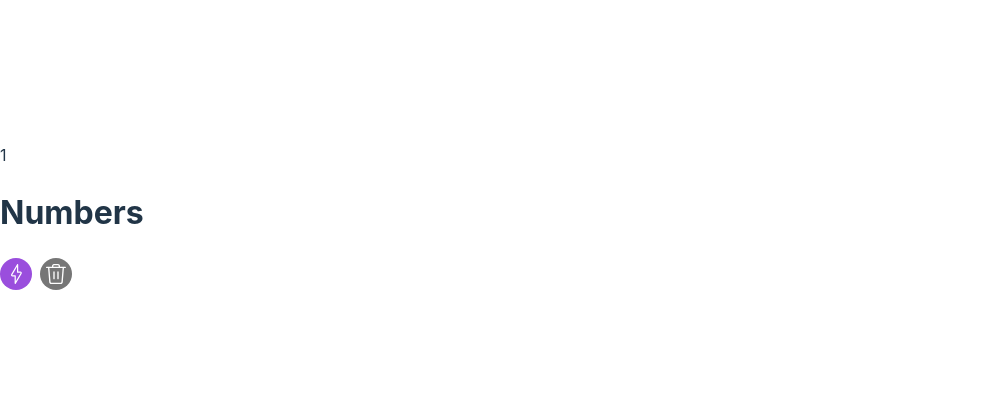
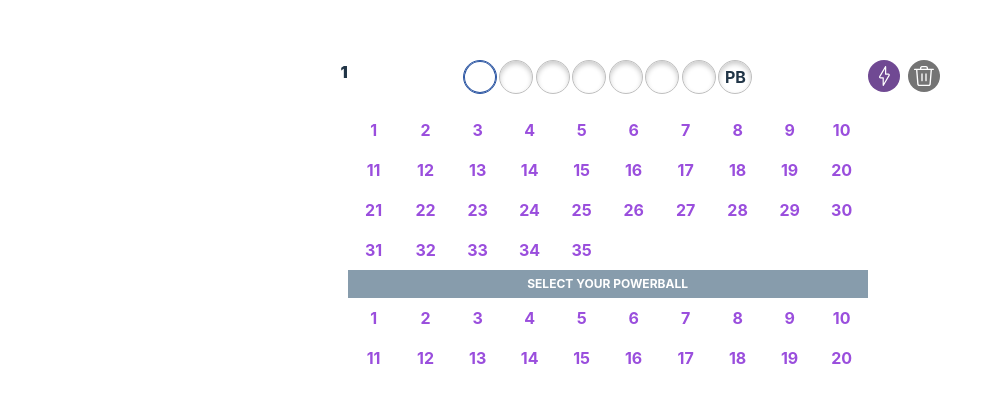
Before and after one commit to Hanzhi11/TLC, a React (Vite) app: page / in a window 1280 px wide. Shown: the part 181-584 px from the top of the page, without its empty margins (0-1003 px from the left). Built offline with nearby package versions, Linux system fonts and the light colour scheme.

Commit message:
completed the functionality of the app

```diff
--- a/src/App.css
+++ b/src/App.css
@@ -1,20 +1,150 @@
 button {
+    border-width: 0px;
+}
+
+button:active {
+    box-shadow: 0 0 0 1px #fff, 0 0 0 4px #0087ff;
+}
+
+button:hover {
+    cursor: pointer;
+}
+
+img {
+    height: 100%;
+    width: 100%;
+}
+
+.selectButton {
+    background-color: #704993;
+}
+
+.selectButton:hover {
+    background-color: #641ec0;
+}
+
+.clearButton {
+    background-color: #747474;
+    margin-left: 8px;
+}
+
+.grid {
+  display: grid;
+  grid-template-columns: repeat(10, 29px);
+  grid-auto-rows: 29px;
+  text-align: center;
+}
+
+.circle {
   width: 32px;
   height: 32px;
   border-radius: 50%;
-  border-width: 0px;
 }
 
-img {
-  height: 100%;
-  width: 100%;
+.number {
+    border: 1px solid #bfbfbf;
+    display: flex;
+    justify-content: center;
+    align-items: center;
+    box-shadow: inset 0 3px 5px 0 rgba(0, 0, 0, 0.2);
+    margin-right: 2.5px;
 }
 
-.selectButton {
-  background-color: #9a4edd;
+.number:last-child {
+  margin-right: 0px;
 }
 
-.clearButton {
-  background-color: #767676;
-  margin-left: 8px;
+.notSelected {
+    border: 1px solid #bfbfbf;
 }
+
+.selected {
+    border-color: #2d57a3;
+    box-shadow: inset 0 0 0 1px #2d57a3;
+}
+
+.primarySelected {
+    background-color: #2d57a3;
+    color: #fff;
+    border-color: transparent;
+}
+
+.secondarySelected {
+    background-color: #879aa9;
+    color: #fff;
+    border-color: transparent;
+}
+
+.appContainer {
+    margin: 1rem auto;
+    width: fit-content;
+    display: flex;
+    flex-direction: column;
+    position: relative;
+}
+
+.buttonContainer {
+    position: absolute;
+    right: 0px;
+    top: 0px;
+}
+
+.titleContainer {
+    font-weight: 900;
+    height: 32px;
+    margin-bottom: 8px;
+}
+
+.selectionContainer {
+    display: flex;
+    justify-content: center;
+    align-items: center;
+    margin-bottom: 16px;
+}
+
+.crossContainer {
+    position: absolute;
+    inset: 0;
+    padding: 3px;
+}
+
+.cell {
+    position: relative;
+    height: 100%;
+    width: 100%;
+    display: flex;
+    justify-content: center;
+    align-items: center;
+}
+
+.cellSelected {
+    background-color: #e7e4f2;
+}
+
+.runner {
+    background-color: #879cac;
+    padding: 5px 0px;
+    color: #fff;
+    text-align: center;
+    font-size: 12px;
+    margin: 0px;
+}
+
+@media screen and (min-width: 768px) {
+    .buttonContainer {
+        position: relative;
+    }
+
+    .appContainer {
+        flex-direction: row;
+    }
+
+    .title {
+        display: none;
+    }
+
+    .grid {
+        grid-template-columns: repeat(10, 52px);
+        grid-auto-rows: 40px;
+    }
+}
--- a/src/App.tsx
+++ b/src/App.tsx
@@ -1,23 +1,114 @@
-import bin from './assets/bin.svg'
-import lightning from './assets/lightning.svg'
-import './App.css'
-import Numbers from './components/Numbers'
+import bin from "./assets/bin.svg";
+import lightning from "./assets/lightning.svg";
+import "./App.css";
+import Numbers from "./components/Numbers";
+import { useState } from "react";
 
-function App() {
-  const index = 1
-  return (
-    <div>
-        <div>{index}</div>
-        <Numbers />
-        <div>
-          <button className='selectButton'>
-            <img src={lightning} className="select" alt="Select Icon" />
-  </button>
-          <button className='clearButton'><img src={bin} className="clear" alt="Clear Icon" />
-  </button>
-        </div>
-    </div>
-  )
+export interface PowerballNumbers {
+    primary: number[];
+    secondary: number;
 }
 
-export default App
+const initialSelectedNumbers: number[] = new Array(7).fill(0);
+const index: number = 1;
+
+const payload = {
+    CompanyId: "GoldenCasket",
+    MaxDrawCountPerProduct: 1,
+    OptionalProductFilter: ["Powerball"],
+};
+
+const initialNumbers = {
+    primary: initialSelectedNumbers,
+    secondary: 0,
+};
+
+function validNumbers(numbers: Set<number>): boolean {
+    let isValid = true;
+    for (const num of numbers) {
+        if (num < 1 || num > 35) {
+            isValid = false;
+            break;
+        }
+    }
+    return isValid;
+}
+
+function App(): JSX.Element {
+    const [numbers, setNumbers] = useState<PowerballNumbers>(initialNumbers);
+
+    const retriveNumbers = (): void => {
+        const currentPrimaryNumbers = new Set(numbers.primary);
+        if (currentPrimaryNumbers.size === 7) {
+            return;
+        }
+        fetch(
+            "https://data.api.thelott.com/sales/vmax/web/data/lotto/latestresults",
+            {
+                method: "Post",
+                body: JSON.stringify(payload),
+            }
+        )
+            .then((res) => {
+                if (!res.ok) {
+                    throw new Error(`Data fetch failed! Status: ${res.status}`);
+                }
+                return res.json();
+            })
+            .then((data) => {
+                const result = data.DrawResults[0];
+                if (data.Success && result?.ProductId === "Powerball") {
+                    const primaryNumbers: Set<number> = new Set(
+                        result.PrimaryNumbers
+                    );
+                    if (
+                        primaryNumbers.size !== 7 ||
+                        !validNumbers(primaryNumbers)
+                    ) {
+                        return;
+                    }
+                    setNumbers({
+                        primary: result.PrimaryNumbers,
+                        secondary: result.SecondaryNumbers[0],
+                    });
+                }
+            })
+            .catch((err) => {
+                alert(err);
+            });
+    };
+
+    const clearNumbers = (): void => {
+        const currentPrimaryNumbers = new Set(numbers.primary);
+        if (
+            currentPrimaryNumbers.size === 1 &&
+            currentPrimaryNumbers.values().next().value === 0
+        ) {
+            return;
+        }
+        setNumbers(initialNumbers);
+    };
+
+    return (
+        <div className="appContainer">
+            <header className="titleContainer">
+                <span className="title">Game </span>
+                {index}
+            </header>
+            <Numbers numbers={numbers} />
+            <div className="buttonContainer">
+                <button
+                    className="selectButton circle"
+                    onClick={retriveNumbers}
+                >
+                    <img src={lightning} alt="Select Icon" />
+                </button>
+                <button className="clearButton circle" onClick={clearNumbers}>
+                    <img src={bin} alt="Clear Icon" />
+                </button>
+            </div>
+        </div>
+    );
+}
+
+export default App;
--- a/src/components/Numbers.tsx
+++ b/src/components/Numbers.tsx
@@ -1,5 +1,77 @@
-export default function Numbers () {
-    return <div>
-        <h1>Numbers</h1>
-    </div>
+import { PowerballNumbers } from "../App";
+import cross from "./../assets/cross.svg";
+
+interface Props {
+    numbers: PowerballNumbers;
 }
+
+function generateCells(
+    totalNumber: number,
+    selectedNumbers: number[]
+): JSX.Element {
+    return (
+        <section className="grid">
+            {new Array(totalNumber).fill(null).map((_element, index) => {
+                let className = "cell";
+                if (selectedNumbers.includes(index + 1)) {
+                    className += " " + "cellSelected";
+                }
+                return (
+                    <div key={index} className={className}>
+                        <div
+                            hidden={!selectedNumbers.includes(index + 1)}
+                            className="crossContainer"
+                        >
+                            <img src={cross} alt="Cross Icon" />
+                        </div>
+                        <b style={{ color: "#9a4edd", zIndex: "0" }}>
+                            {index + 1}
+                        </b>
+                    </div>
+                );
+            })}
+        </section>
+    );
+}
+
+export default function Numbers(props: Props): JSX.Element {
+    const { primary, secondary } = props.numbers;
+    const set = new Set(primary);
+    const primaryCells = generateCells(35, primary);
+    const secondaryCells = generateCells(20, [secondary]);
+
+    return (
+        <div>
+            <section className="selectionContainer">
+                {primary.map((number, index) => {
+                    let className = "circle number";
+                    if (number !== 0) {
+                        className += " " + "primarySelected";
+                    } else if (set.size === index + 1) {
+                        className += " " + "selected";
+                    } else {
+                        className += " " + "notSelected";
+                    }
+
+                    return (
+                        <div key={`selected_${index}`} className={className}>
+                            <b>{number !== 0 && number}</b>
+                        </div>
+                    );
+                })}
+                <div
+                    className={"circle number".concat(
+                        secondary === 0 ? "" : " secondarySelected"
+                    )}
+                >
+                    <b>{secondary ? secondary : "PB"}</b>
+                </div>
+            </section>
+            {primaryCells}
+            <p className="runner">
+                <b>SELECT YOUR POWERBALL</b>
+            </p>
+            {secondaryCells}
+        </div>
+    );
+}
--- a/src/index.css
+++ b/src/index.css
@@ -27,3 +27,8 @@
     background-color: #ffffff;
   }
 }
+
+#root {
+  width: 100vw;
+  box-sizing: border-box;
+}
```
Also changed, not shown: src/assets/cross.svg (added).
